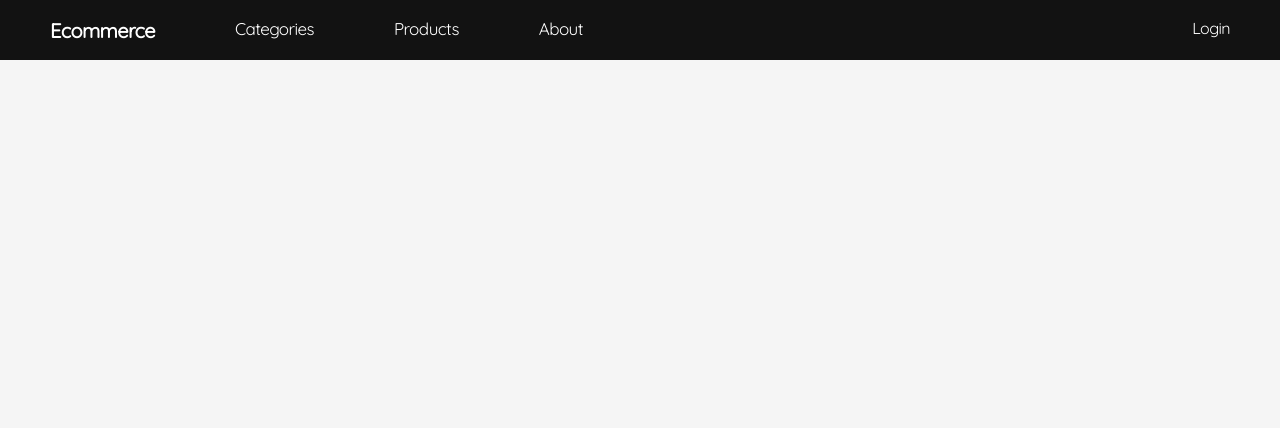
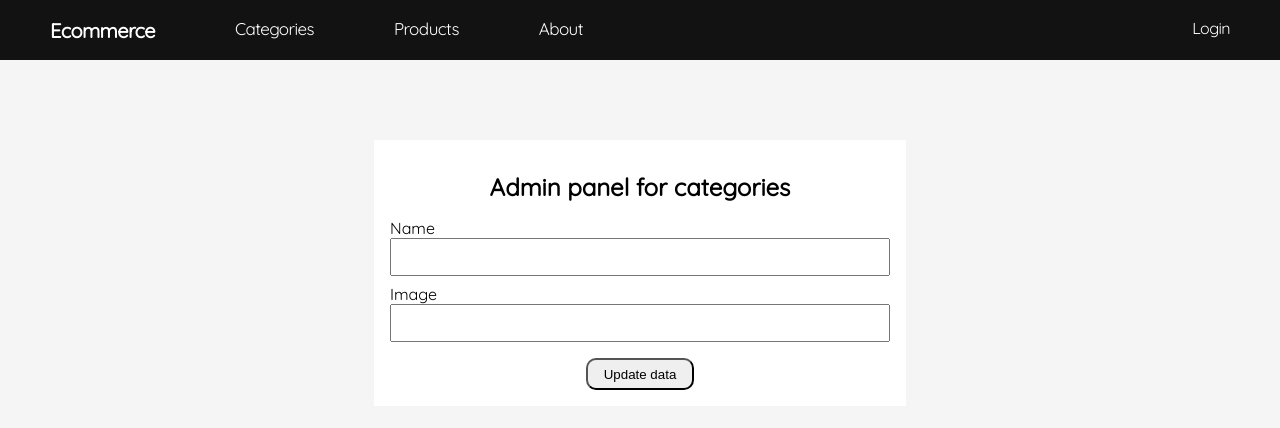
Before and after one commit to Wsott/React-Fake_Store, a React (Vite) app: page /categories/edit/1 in a window 1280 px wide. Shown: the top 428 px of the page. Built offline with nearby package versions, Linux system fonts and the light colour scheme; no server answers.

Commit message:
Terminado seccion de admin de categorias

```diff
--- a/src/App.tsx
+++ b/src/App.tsx
@@ -13,6 +13,8 @@ import AdminProduct from './pages/AdminProduct'
 import AdminProductsList from './pages/AdminProductsList'
 import AdminPanel from './pages/AdminPanel'
 import ConfirmationDialog from './components/unique/ConfirmationDialog'
+import AdminCategoryForm from './components/unique/AdminCategoryForm'
+import AdminCategory from './pages/AdminCategory'
 
 const queryClient = new QueryClient();
 
@@ -26,6 +28,8 @@ function App() {
           <Route path="/login" element={<Login/>}/>
           <Route path="/signup" element={<Register/>}/>
           <Route path="/categories" element={<Categories/>}/>
+          <Route path="/categories/create" element={<AdminCategory/>}/>
+          <Route path="/categories/edit/:id" element={<AdminCategoryForm/>}/>
           <Route path="/products" element={<Products/>}/>
           <Route path="/products/:id" element={<Products/>}/>
           <Route path="/products/create" element={<AdminProduct/>}/>
--- /dev/null
+++ b/src/components/unique/AdminCategoryForm.tsx
@@ -0,0 +1,90 @@
+import axios from "axios";
+import { useState, useEffect } from "react";
+import { useMutation } from "react-query";
+import { useParams } from "react-router-dom";
+import { CreateCategoryData } from "../../functions/DataType";
+import { URL_CATEGORIES, URL_PRODUCTS } from "../../functions/GlobalConstants";
+import Loading from "../shared/Loading";
+import style from "../../styles/components.module.css";
+
+export default function AdminCategoryForm () {
+    //const {data, status} = useQuery(QUERY_KEY_CATEGORIES, FetchWrapper);
+    const [categoryData, setCategoryData] = useState<CreateCategoryData|null>(null)
+    const {id}: any = useParams();
+
+    const registerProductMutation = useMutation(
+        (data: CreateCategoryData) => {
+            if (categoryData == null) {
+                return axios.post(URL_CATEGORIES, data);
+            }
+            else {
+                return axios.put(URL_CATEGORIES + id, data);
+            }
+        }
+    );
+
+    const categoryDataMutation = useMutation(
+        (id: string) => {
+            return axios.get(URL_CATEGORIES + id);
+        },
+        {
+            onSuccess: (data) => {
+                console.log(data);
+                const foundCategory: CreateCategoryData = {
+                    name: data.data.name,
+                    image: data.data.image
+                }
+                console.log("=> " + foundCategory);
+                setCategoryData(foundCategory);
+            }
+        }
+    )
+
+    useEffect(() => {
+        if (typeof(id) == "string") {
+            // alert("TENGO QUE ACTUALIZAR: " + typeof(id));
+            categoryDataMutation.mutate(id);
+        }
+        else {
+            //alert("NO PASA NADA PORQUE ESTOY CREANDO");
+        }
+    }, [])
+
+    function handleForm (event: React.FormEvent<HTMLFormElement>) {
+        event.preventDefault();
+
+        const formData = new FormData(event.currentTarget);
+//const price: number | null = priceValue !== null ? Number(priceValue) : null;
+
+        const name: string = formData.get("name") as string;
+        const image: string = formData.get("image") as string;
+
+        const categoryData: CreateCategoryData = {
+            name,
+            image
+        }
+
+        console.log(categoryData);
+        registerProductMutation.mutate(categoryData);
+
+    }
+
+    return (
+        <div className={style.centeredContainer}>
+            {/* {status == "loading" && <Loading/>}
+            {status == "success" && */}
+                <>
+
+                <form onSubmit={handleForm} className={style.adminProductContainer}>
+                    <p className={style.importantText}>Admin panel for categories</p>
+                    <label htmlFor="name">Name</label>
+                    <input className={style.loginInput} type="text" name="name" id="name" defaultValue={categoryData?.name} />
+                    <label htmlFor="image">Image</label>
+                    <input className={style.loginInput} type="url" name="image" id="image" defaultValue={categoryData?.image} />
+                    <button className={style.genericFormButton}>Update data</button>
+                </form>
+                </>
+            {/* } */}
+        </div>
+    );
+}
--- a/src/pages/AdminCategoriesList.tsx
+++ b/src/pages/AdminCategoriesList.tsx
@@ -71,7 +71,7 @@ export default function AdminCategoriesList () {
                                             <td>{actual.id}</td>
                                             <td>{actual.name}</td>
                                             <td key={index}>
-                                                <Link to={""}>
+                                                <Link to={"/categories/edit/" + actual.id}>
                                                     <button>
                                                         Edit
                                                     </button>
--- /dev/null
+++ b/src/pages/AdminCategory.tsx
@@ -0,0 +1,7 @@
+import AdminCategoryForm from "../components/unique/AdminCategoryForm";
+
+export default function AdminCategory () {
+    return (
+        <AdminCategoryForm />
+    )
+}
```
Also changed, not shown: src/functions/DataType.ts (+6 -1 lines).
